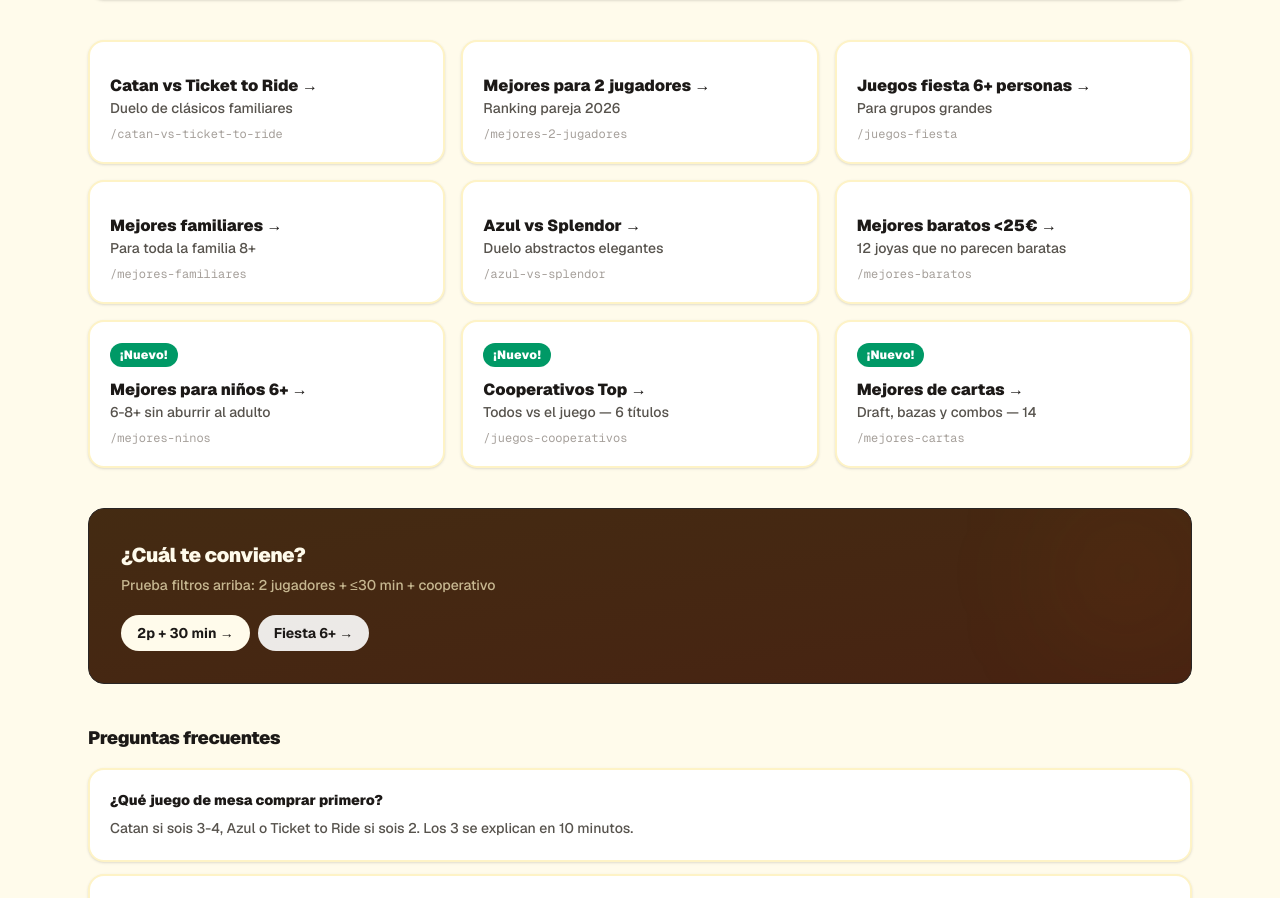
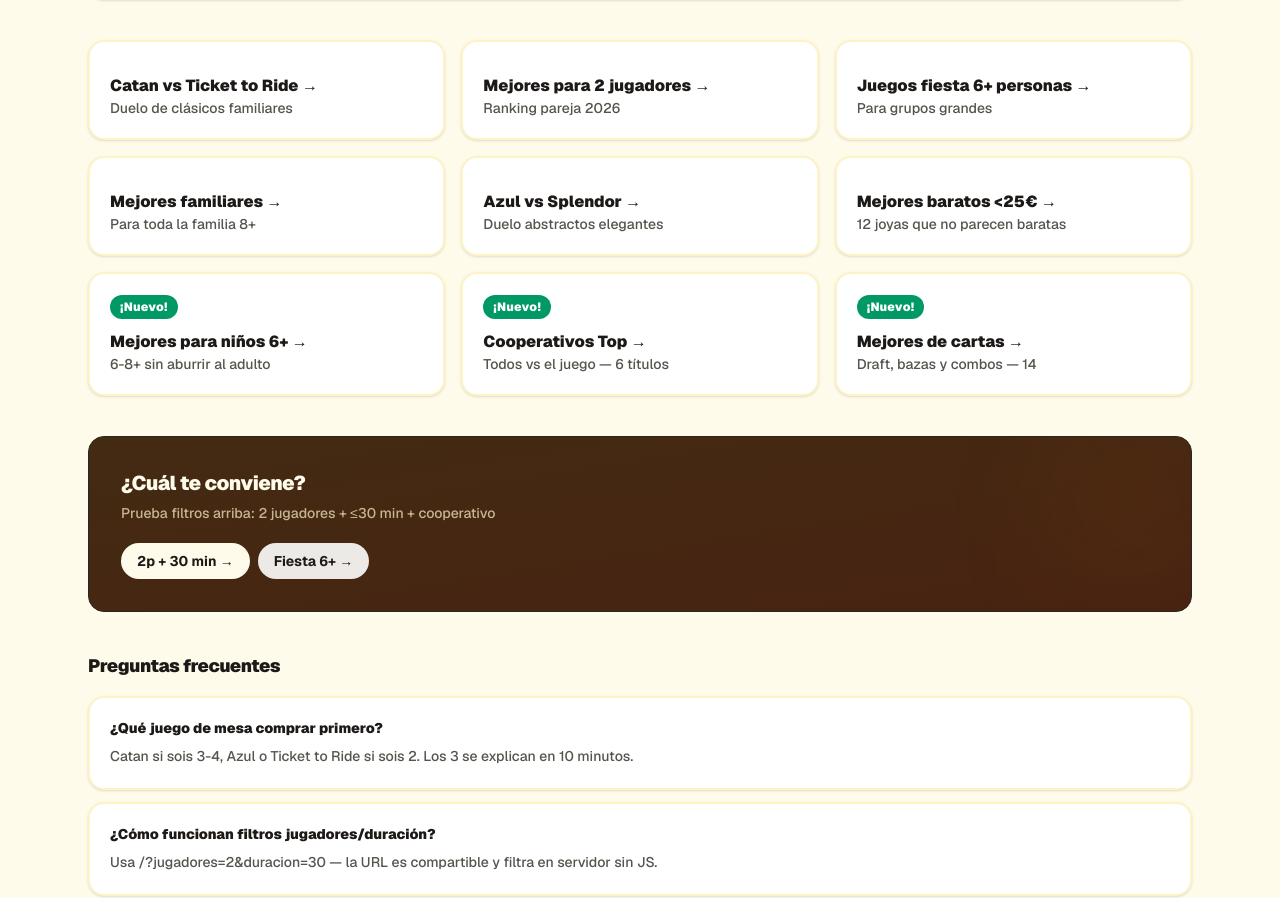
Before and after one commit to ReplikanteK/lamesacuadrada, a Next.js app: page / in a window 1280 px wide. Shown: the part 3560-4458 px from the top of the page. Built offline with nearby package versions, Linux system fonts and the light colour scheme.

Commit message:
fix(ui): quita /slug mono de cartulinas guias
- elimina text-xs font-mono /mejores-* de 9 cards (home)
- deja title -> + desc + badge solo 3 ultimas
- Build 47/47 SSG

```diff
--- a/src/app/page.tsx
+++ b/src/app/page.tsx
@@ -202,7 +202,6 @@
                 {c.badge ? <span className="text-xs font-black tracking-wide px-2.5 py-1 rounded-full bg-amber-600 text-white">{c.badge}</span> : null}
                 <div className="font-black mt-3 text-stone-900">{c.title} →</div>
                 <div className="text-sm font-medium text-stone-600">{c.desc}</div>
-                <div className="text-xs font-mono text-stone-400 mt-2">{c.slug}</div>
               </Link>
             );
           })}
@@ -226,14 +225,12 @@
                 {c.badge ? <span className="text-xs font-black tracking-wide px-2.5 py-1 rounded-full bg-emerald-600 text-white">{c.badge}</span> : null}
                 <div className="font-black mt-3 text-stone-900">{c.title} →</div>
                 <div className="text-sm font-medium text-stone-600">{c.desc}</div>
-                <div className="text-xs font-mono text-stone-400 mt-2">{c.slug}</div>
               </Link>
             ) : (
               <div key={c.slug} className="bg-white border-2 rounded-2xl p-5 shadow-sm block opacity-70 border-amber-100">
                 <span className="text-xs font-black tracking-wide px-2.5 py-1 rounded-full bg-stone-100 text-stone-600">{c.badge}</span>
                 <div className="font-black mt-3 text-stone-900">{c.title}</div>
                 <div className="text-sm font-medium text-stone-600">{c.desc}</div>
-                <div className="text-xs font-mono text-stone-400 mt-2">{c.slug}</div>
               </div>
             );
           })}
```
